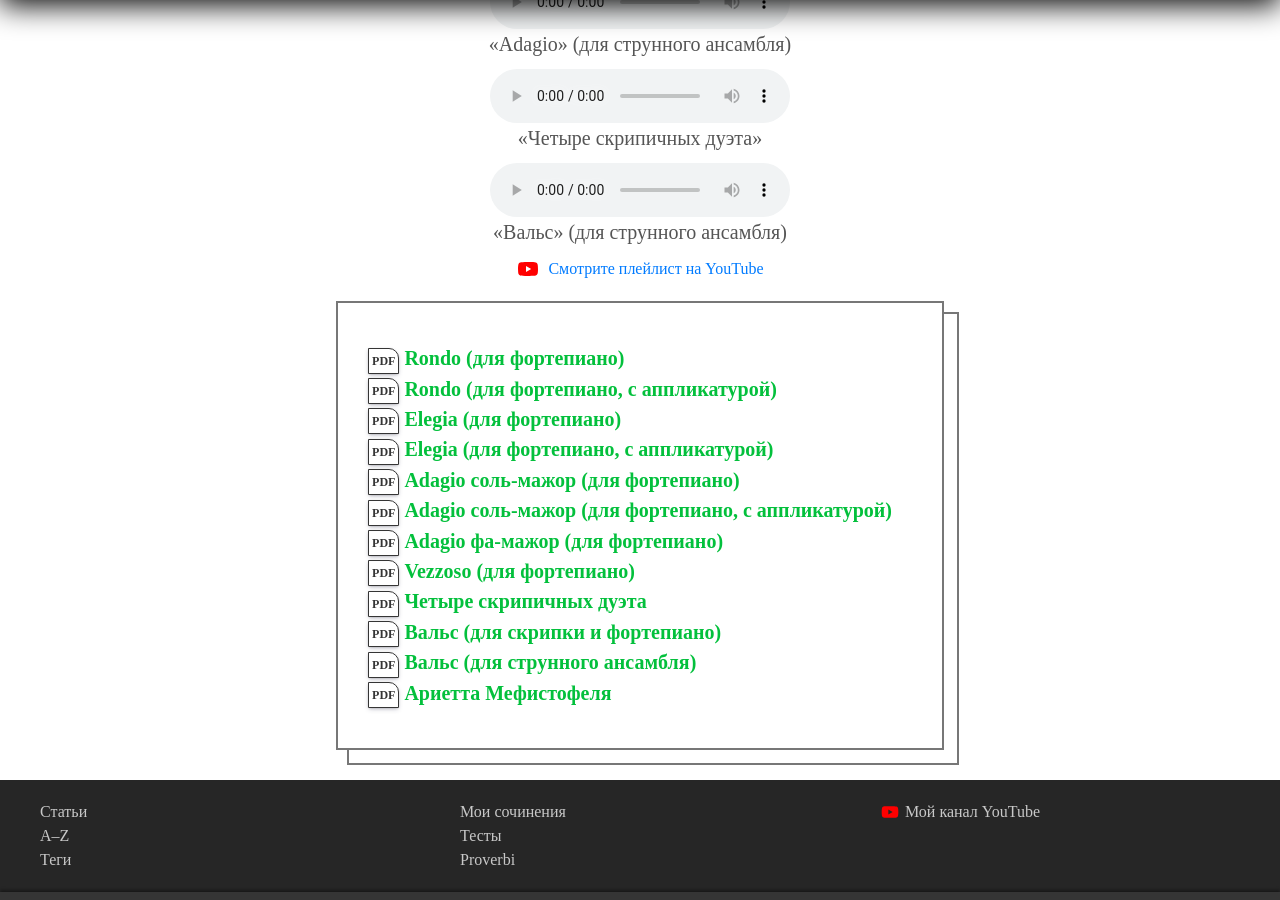
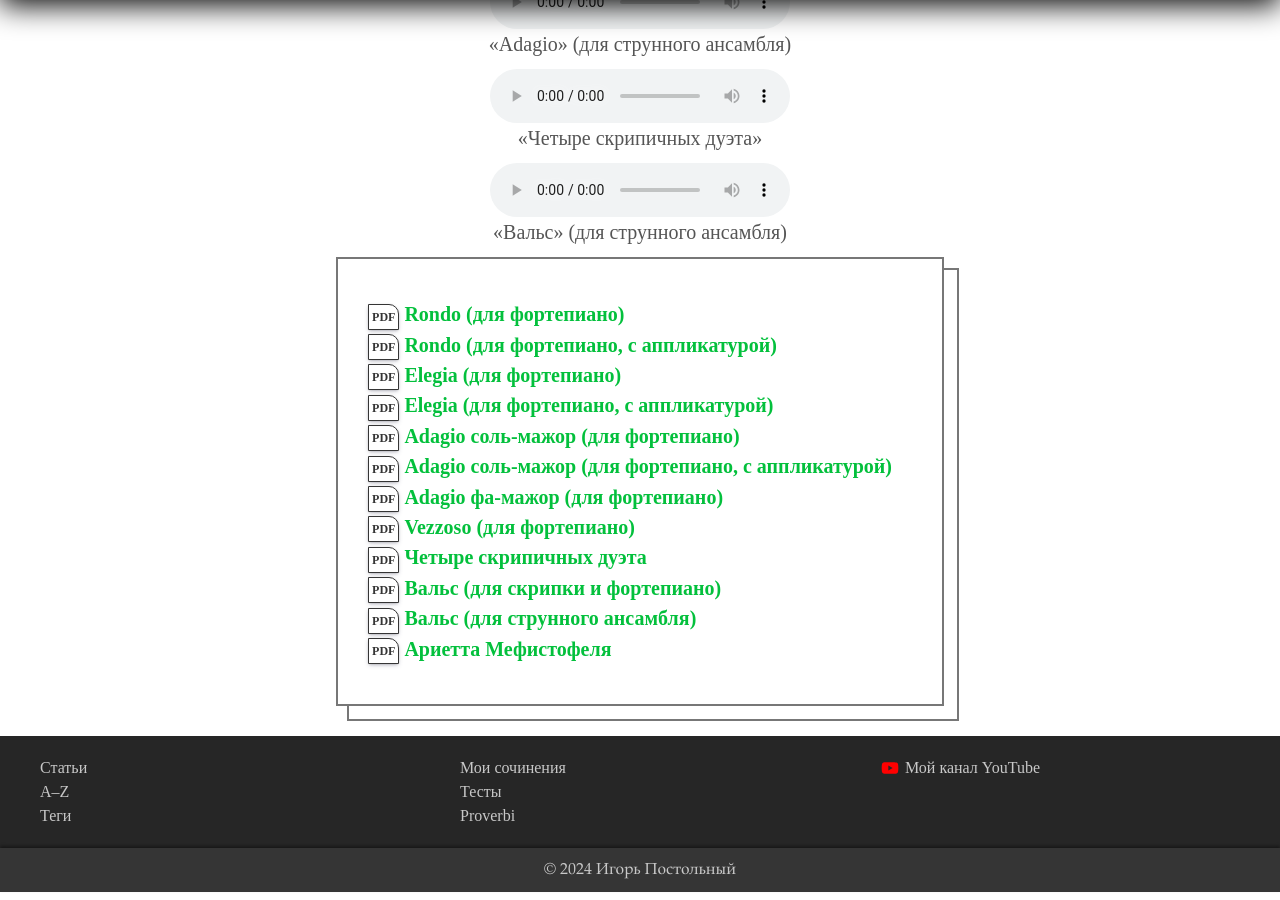
Before and after one commit to postolny/postolny.github.io, a Jekyll site: the page built from _pages/musica.html, in a window 1280 px wide and 900 px high, scrolled down 615 px. Built offline with Jekyll 4.4.1, drawn with Linux system fonts in a browser that asks for light colours.

Commit message:
Add files via upload

```diff
--- a/_pages/musica.html
+++ b/_pages/musica.html
@@ -16,9 +16,6 @@ permalink: /musica/
   <div>{{item.nome}}</div>
   {% endfor %}
 </div>
-<div id="youtube-link-wrapper">
-  {% include youtube_link.html %}
-</div>
 <div id="download_row">
   <div>
     <ul>
```
